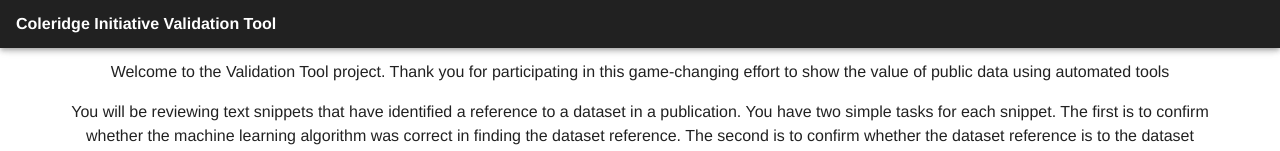
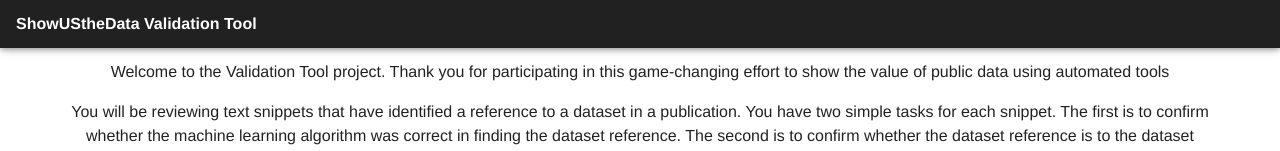
Before and after one commit to sciserver/validation-tool, a Vue app in the folder validation-tool-frontend/: page /login in a window 1280 px wide. Shown: the top 151 px of the page. Built offline with nearby package versions, Linux system fonts and the light colour scheme.

Commit message:
Frontend - change title to ShowUStheData Validation Tool

```diff
--- a/validation-tool-frontend/src/App.vue
+++ b/validation-tool-frontend/src/App.vue
@@ -1,7 +1,7 @@
 <template>
   <v-app>
     <v-app-bar class="header" color="grey darken-4" dense>
-      <v-app-bar-title class="logo">Coleridge Initiative Validation Tool</v-app-bar-title>
+      <v-app-bar-title class="logo">ShowUStheData Validation Tool</v-app-bar-title>
       <v-btn class="ma-1 pa-1" text color="blue-grey lighten-4" to="/" v-show="false">Home</v-btn>
       <v-btn class="ma-1 pa-1" text color="blue-grey lighten-4" to="/about" v-show="false">About</v-btn>
       <!-- <v-btn class="ma-1 pa-1" text color="blue-grey lighten-4" to="/review" v-if="isLoggedIn">Review</v-btn> -->
```
